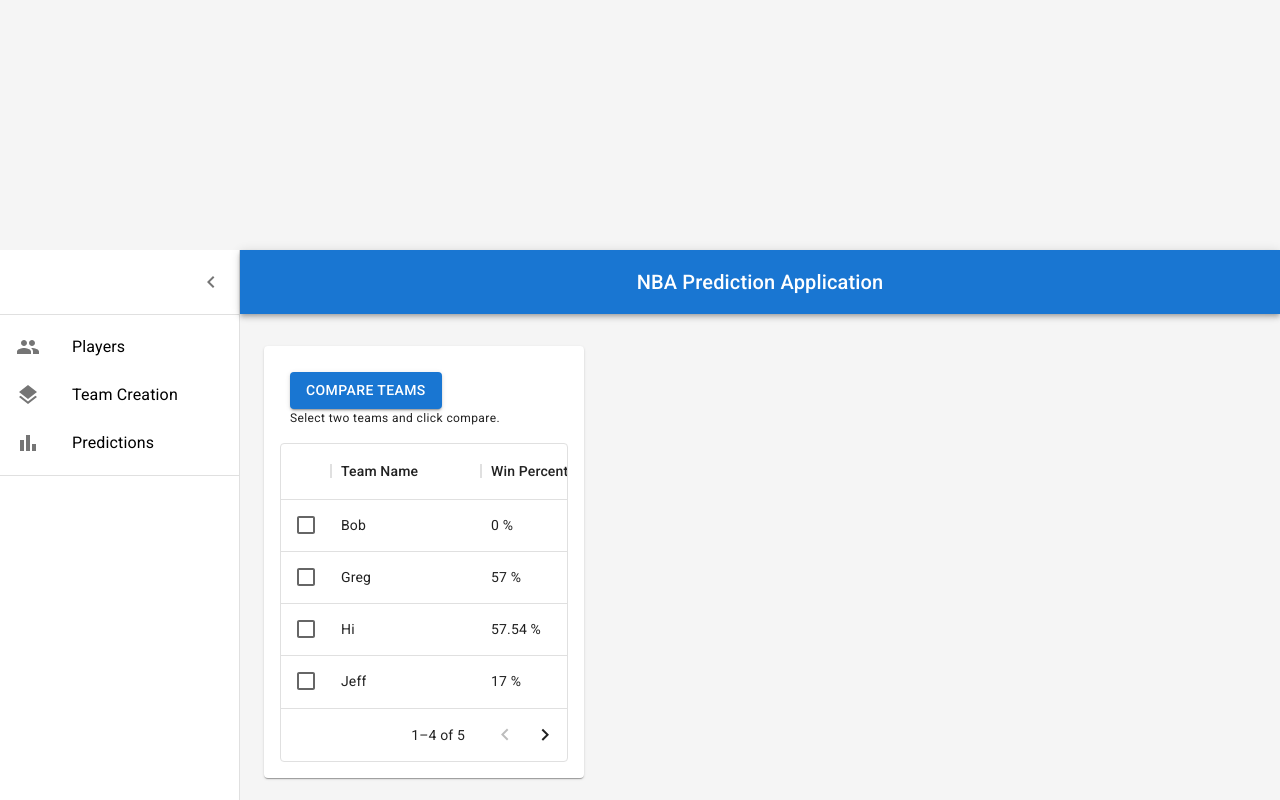
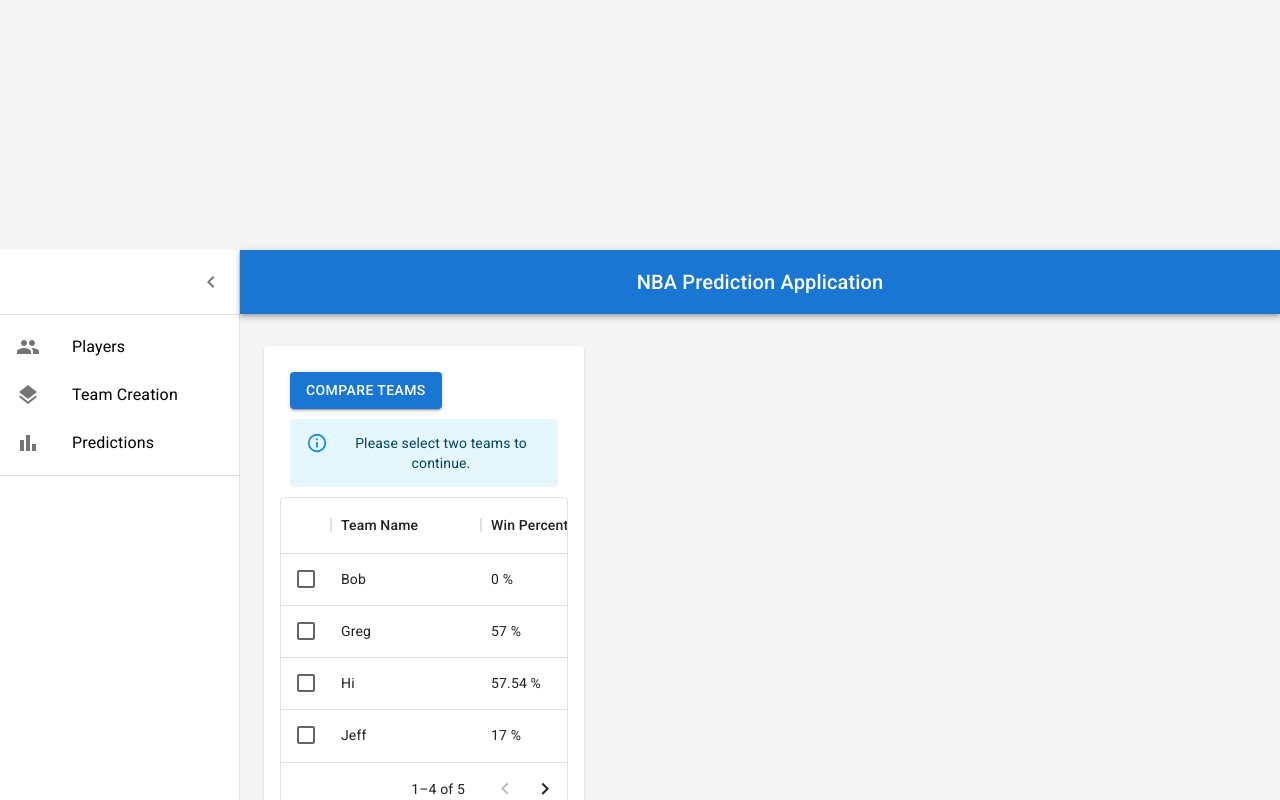
Before and after one commit to dan933/2022-NBA-Prediction-Application, a React (Create React App) app in the folder nba-front-end/: page /dashboard/prediction in a window 1280 px wide. Both pictures are taken after a click on the button "COMPARE TEAMS". Shown: the top 800 px of the page. Built offline with nearby package versions, Linux system fonts and the light colour scheme; some icons are missing.

Commit message:
Alert notification added

```diff
--- a/nba-front-end/src/components/PredictionPage/TeamSection/TeamHeader.tsx
+++ b/nba-front-end/src/components/PredictionPage/TeamSection/TeamHeader.tsx
@@ -1,4 +1,4 @@
-import { Button, Typography } from '@mui/material'
+import { Alert, Button, Typography } from '@mui/material'
 import { Box } from '@mui/system'
 import React, { useState } from 'react'
 
@@ -33,13 +33,18 @@ function TeamHeader(props: any) {
                 variant="contained"
                 sx={{
                     maxWidth: '170px',
-                }}
+                    marginBottom:'10px'
+                  }}
+                onClick={compareTeams}
             >
                 Compare Teams
             </Button>
-            <Typography variant="caption" display="block" gutterBottom>
-            Select two teams and click compare.
-            </Typography>
+              { IsBothTeamsSelected ?
+                <Typography variant="caption" display="block" gutterBottom>
+                    Select two teams and click compare.
+                </Typography> :
+                <Alert severity="info">Please select two teams to continue.</Alert>
+              }
         </Box>
 
       </>
```
